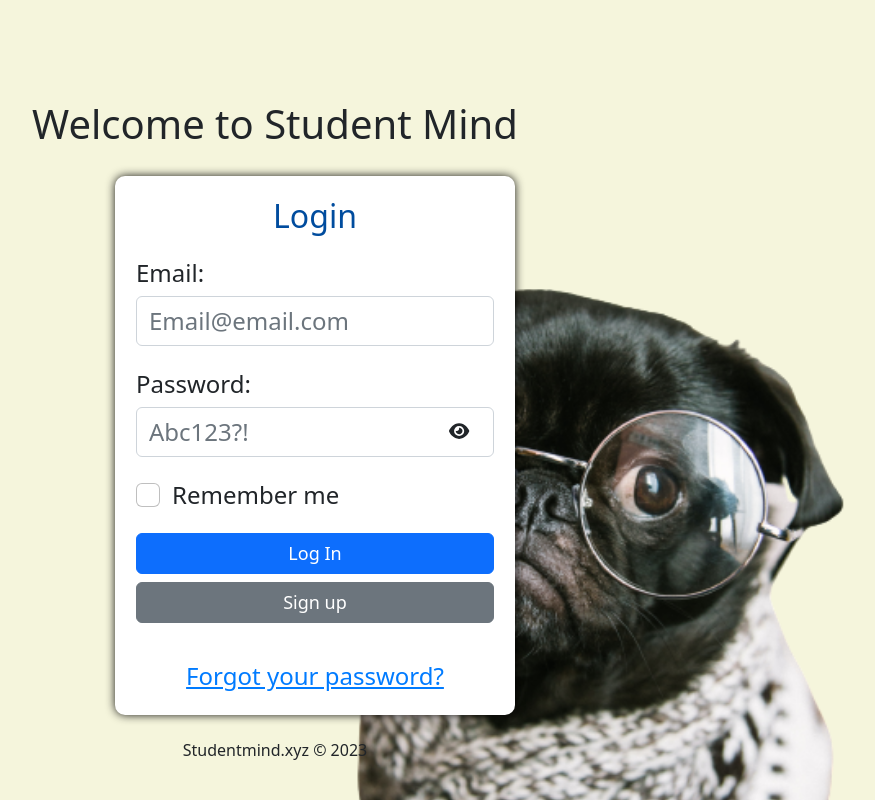
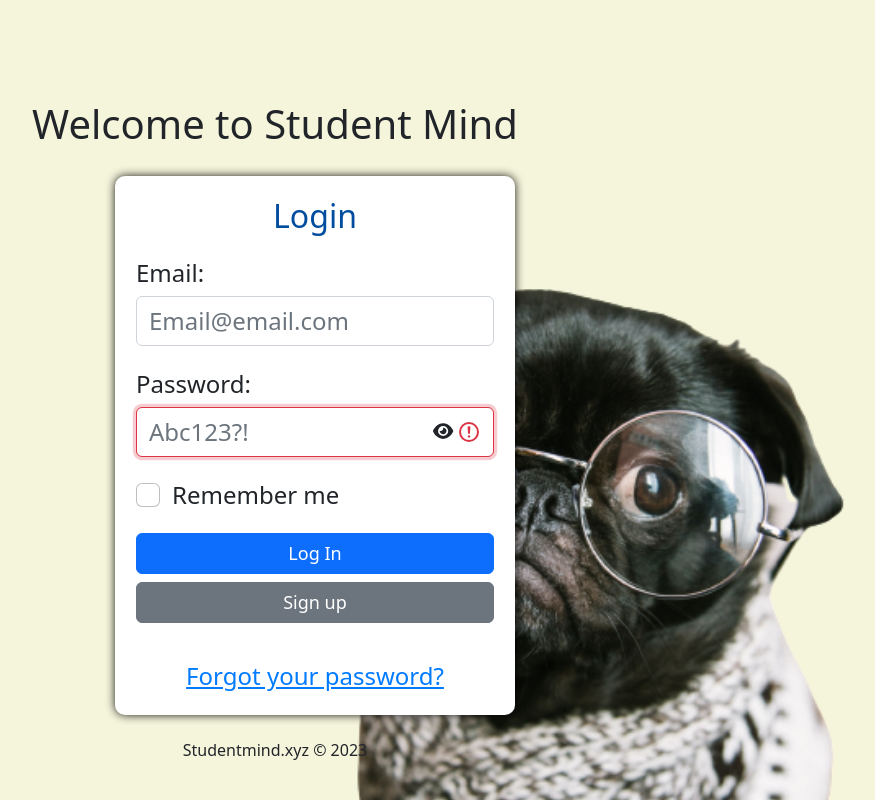
Before and after one commit to Dame2Dolla/TechyDev, a React (Create React App) app in the folder my-app/: page / in a window 1280 px wide. Shown: the top 800 px of the page, without its empty margins (365-1240 px from the left). Built offline with nearby package versions, Linux system fonts and the light colour scheme.

Commit message:
Mini feature: Red box when password is incorrect.
Implementation of red box when user enters invalid password.

```diff
--- a/my-app/src/component/LoginForm/LoginForm.js
+++ b/my-app/src/component/LoginForm/LoginForm.js
@@ -17,6 +17,8 @@ const LoginForm = () => {
   const [rememberMe, setRememberMe] = useState(false);
   //Implementation of show or hide password.
   const [showPassword, setShowPassword] = useState(false);
+  // If password is incorrect textarea changes to red.
+  const [passwordError, setPasswordError] = useState(true);
   //Use navigate hook to direct to the new site.
   const navigate = useNavigate();
 
@@ -60,6 +62,8 @@ const LoginForm = () => {
           // Sensitive information disclosure was fixed by alerting user with the following message if any of the credentials is wrong.
           // Security consultant Clayton Farrugia
           alert("Invalid email or password. Please try again.");
+          // set pasWordError to true.
+          setPasswordError(true);
         } else if (data === "Invalid") {
           alert("Please, fill your login information.");
         }
@@ -95,24 +99,23 @@ const LoginForm = () => {
             <label>Password:</label>
             <input
               type={showPassword ? "text" : "password"}
-              className="form-control"
+              className={`form-control ${passwordError ? "is-invalid" : ""}`}
               value={password}
               onChange={handlePasswordChange}
               placeholder="Abc123?!"
             />
-            <>
+
             <button
               className="btn password-icon"
               type="button"
               onClick={() => setShowPassword(!showPassword)}
             >
               {showPassword ? (
-                  <FontAwesomeIcon icon={faEyeSlash}/>
+                <FontAwesomeIcon icon={faEyeSlash} />
               ) : (
-                  <FontAwesomeIcon icon={faEye}/>
+                <FontAwesomeIcon icon={faEye} />
               )}
             </button>
-            </>
           </div>
           <div className="form-group form-check">
             <input
--- a/my-app/src/component/LoginForm/LoginForm.scss
+++ b/my-app/src/component/LoginForm/LoginForm.scss
@@ -31,10 +31,13 @@
       }
     }
   }
-
+  .form-control.is-invalid{
+    border-color:#dc3545;
+    box-shadow: 0 0 0 0.2rem rgba(220,53,69,0.25)
+  }
   .password-icon{
     position: absolute;
-    right: 8%;
+    right: 12%;
     top: 42%;
     max-width: fit-content;
   }
```
Also changed, not shown: my-app/public/manifest.json. Lines whose indentation alone changed are shown as unchanged.
